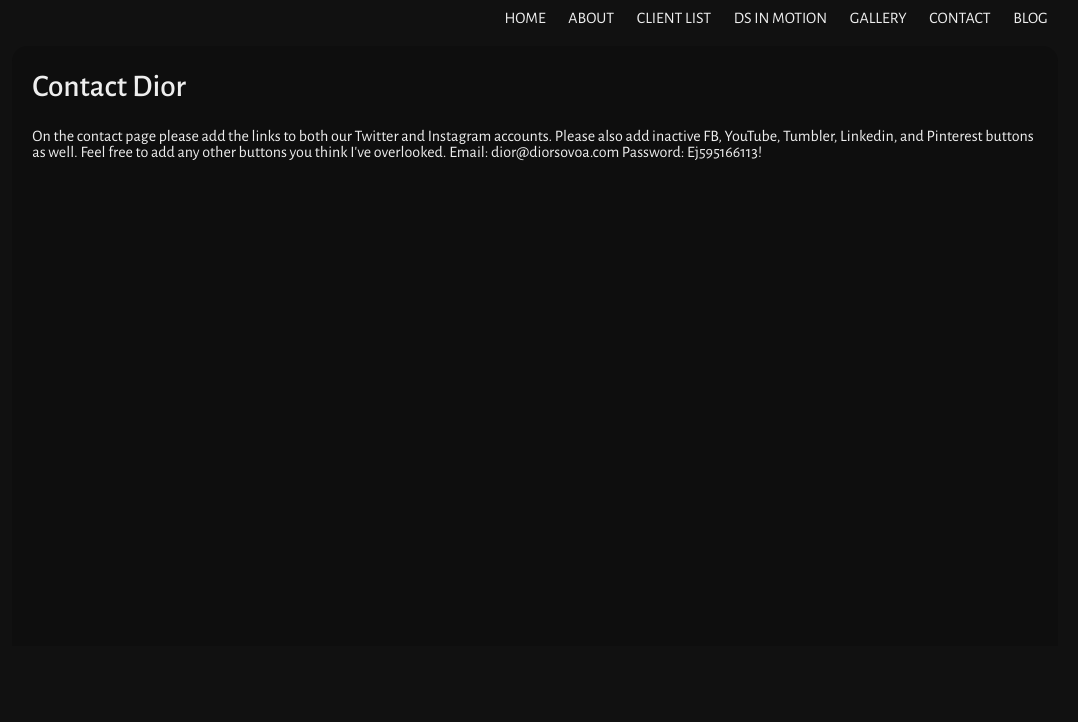
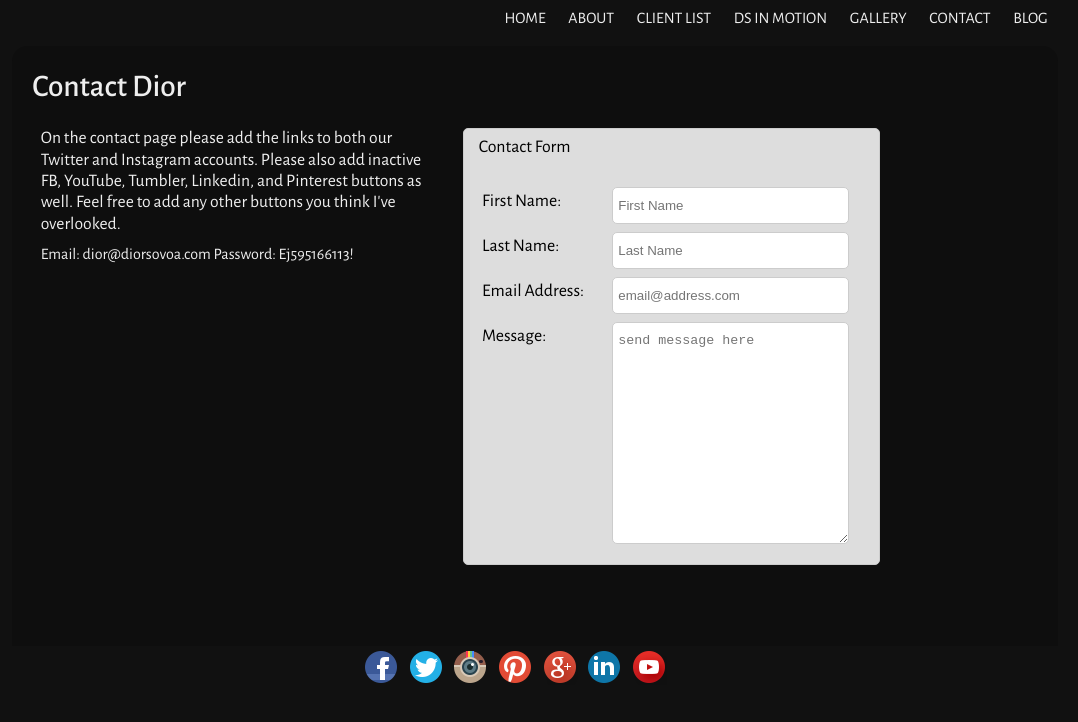
Before and after one commit to skyfaerie/dior-sovoa, a Jekyll site: the page built from contact/index.html, in a window 1280 px wide. Shown: the top 722 px of the page, without its empty margins (105-1183 px from the left). Built offline with Jekyll 4.4.1, drawn with Linux system fonts in a browser that asks for light colours; Markdown is read by kramdown in place of the engine named in the settings.

Commit message:
added contact page info & soc media footer

```diff
--- a/_includes/footer.html
+++ b/_includes/footer.html
@@ -0,0 +1,10 @@
+
+<ul>
+	<li><a href="https://www.facebook.com/DIORSOVOACELEBRITYHAIRSTYLIST"><img src="/img/fb.png"></a></li>
+	<li><a href="#"><img src="/img/twttr.png"></a></li>
+	<li><a href="#"><img src="/img/insta.png"></a></li>
+	<li><a href="#"><img src="/img/pntrst.png"></a></li>
+	<li><a href="#"><img src="/img/g+.png"></a></li>
+	<li><a href="#"><img src="/img/lnkdn.png"></a></li>
+	<li><a href="#"><img src="/img/yt.png"></a></li>
+</ul>
--- a/_layouts/default.html
+++ b/_layouts/default.html
@@ -17,6 +17,10 @@
       <div class="content">
         {{ content }}
       </div>
+
+      <footer class="footer">
+        {% include footer.html %}
+      </footer>
     </div>
   </body>
 </html>
--- a/_layouts/home.html
+++ b/_layouts/home.html
@@ -15,6 +15,8 @@
 	  	<div class="hp-content">
 		    {{ content }}
 		  </div>
+
+		  {% include footer.html %}
 	  </div>
 	</body>
 </html>
--- a/contact/index.html
+++ b/contact/index.html
@@ -6,9 +6,34 @@ title: Contact
 <section>
 	<h1>Contact Dior</h1>
 
-On the contact page please add the links to both our Twitter and Instagram accounts. Please also add inactive FB, YouTube, Tumbler, Linkedin, and Pinterest buttons as well. Feel free to add any other buttons you think I've overlooked.
+	<div id="details">
+	<p>On the contact page please add the links to both our Twitter and Instagram accounts. Please also add inactive FB, YouTube, Tumbler, Linkedin, and Pinterest buttons as well. Feel free to add any other buttons you think I've overlooked.</p>
 
-Email: dior@diorsovoa.com
-Password: Ej595166113!
+
+	Email: dior@diorsovoa.com
+	Password: Ej595166113!
+	</div>
+
+
+	<form>
+		<span id="title">Contact Form</span>
+		<div class="field-row">
+			<label>First Name:</label>
+			<input type="text" name="firstName" placeholder="First Name">
+		</div>
+		<div class="field-row">
+			<label>Last Name:</label>
+			<input type="text" name="lastName" placeholder="Last Name">
+		</div>
+		<div class="field-row">
+			<label>Email Address:</label>
+			<input type="text" name="emailAddr" placeholder="email@address.com">
+		</div>
+		<div class="field-row">
+			<label>Message:</label>
+			<!-- <input type="text" name="" placeholder> -->
+			<textarea placeholder="send message here"></textarea>
+		</div>
+	</form>
 
 </section>
--- a/css/app.css
+++ b/css/app.css
@@ -256,18 +256,98 @@ a {
   border-radius: 15px 15px 0px 0px;
 }
 
-/* line 82, ../_sass/app.scss */
+/* line 79, ../_sass/app.scss */
+.footer {
+  display: block;
+  margin: 0 auto;
+  width: 350px;
+  padding-bottom: 15px;
+}
+/* line 85, ../_sass/app.scss */
+.footer ul {
+  display: block;
+  margin: 0 auto;
+}
+/* line 89, ../_sass/app.scss */
+.footer ul li {
+  display: inline-block;
+  padding: 3px;
+}
+
+/* line 100, ../_sass/app.scss */
 #hp {
   background-image: url("/img/half-white.png"), url("/img/black.jpg");
   background-size: 91.6%;
   background-repeat: repeat-y;
 }
 
-/* line 92, ../_sass/app.scss */
+/* line 110, ../_sass/app.scss */
 .logo {
   max-width: 75%;
   display: block;
   position: absolute;
-  top: 15%;
+  top: 11%;
   left: 16.7%;
 }
+
+/* line 125, ../_sass/app.scss */
+#details {
+  display: inline;
+  float: left;
+  width: 38.33333%;
+  margin: 0 0.83333%;
+  padding-right: 20px;
+}
+
+/* line 130, ../_sass/app.scss */
+form {
+  display: inline;
+  float: left;
+  width: 38.33333%;
+  margin: 0 0.83333%;
+  background-color: #ddd;
+  border-radius: 5px;
+  border: solid 1px #ccc;
+  padding: 10px 15px;
+  font-size: 1.113em;
+  color: #000;
+}
+
+/* line 140, ../_sass/app.scss */
+.field-row {
+  margin: 15px 0px;
+  padding: 15px 0px;
+}
+/* line 144, ../_sass/app.scss */
+.field-row label {
+  display: inline;
+  float: left;
+  width: 31.66667%;
+  margin: 0 0.83333%;
+  display: inline-block;
+  vertical-align: middle;
+  margin-top: 6px;
+}
+/* line 151, ../_sass/app.scss */
+.field-row input, .field-row textarea {
+  display: inline;
+  float: left;
+  width: 45%;
+  margin: 0 0.83333%;
+  vertical-align: middle;
+  width: 225px;
+  padding: 10px 5px;
+  border-radius: 5px;
+  margin-left: 5px;
+  border: solid 1px #ccc;
+}
+/* line 161, ../_sass/app.scss */
+.field-row textarea {
+  min-height: 200px;
+  margin-bottom: 10px;
+}
+
+/* line 167, ../_sass/app.scss */
+#title {
+  border-bottom: 1px solid 333;
+}
```
Also changed, not shown: _sass/app.scss (+66 -1 lines), img/fb.png (added), img/g+.png (added), img/insta.png (added), img/lnkdn.png (added), img/pntrst.png (added), img/twttr.png (added), img/yt.png (added).
